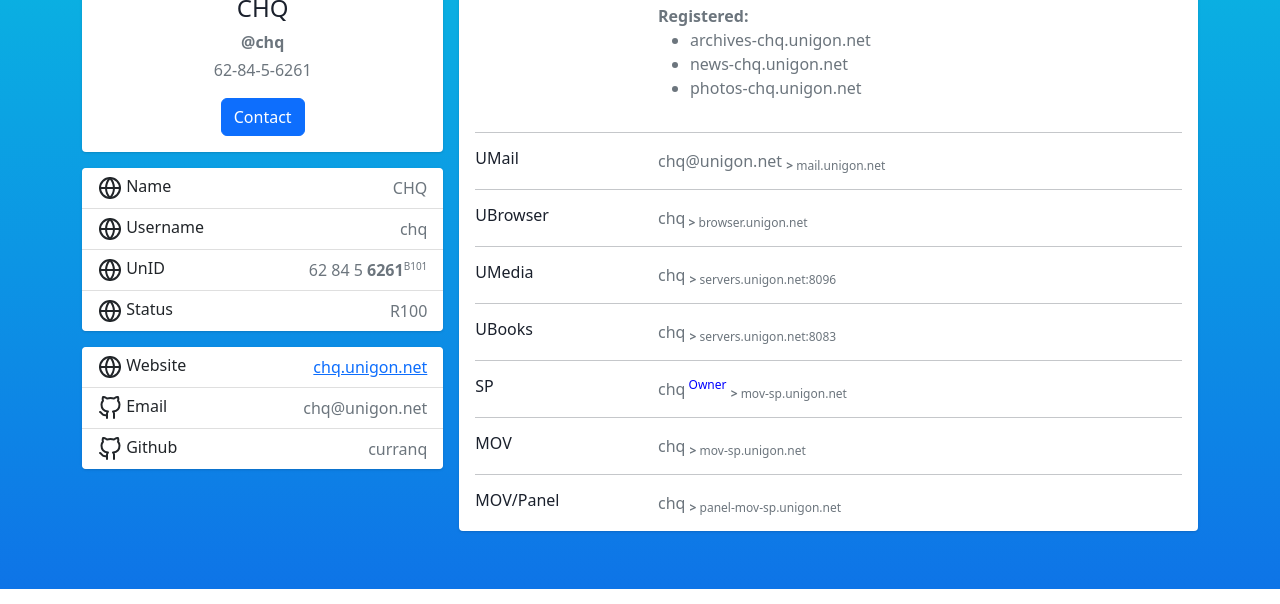
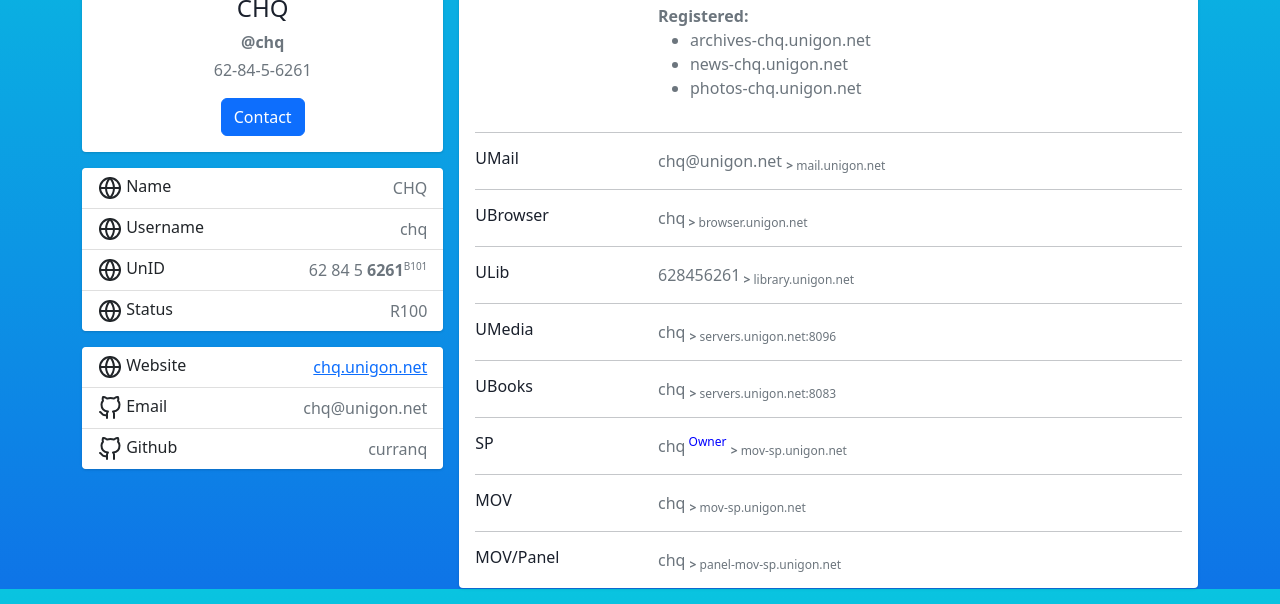
Before and after one commit to iunigon/users, a plain HTML site: page users/chq/profile.html in a window 1280 px wide. Shown: the part 211-815 px from the top of the page. Drawn offline with nearby package versions, Linux system fonts and the light colour scheme.

Commit message:
Update profile.html

```diff
--- a/users/chq/profile.html
+++ b/users/chq/profile.html
@@ -170,6 +170,15 @@ body{
                   <hr>
                   <div class="row">
                     <div class="col-sm-3">
+                      <h6 class="mb-0">ULib</h6>
+                    </div>
+                    <div class="col-sm-9 text-secondary">
+                      628456261<sub> <b>></b> library.unigon.net</sup>
+                    </div>
+                  </div>
+                  <hr>
+                  <div class="row">
+                    <div class="col-sm-3">
                       <h6 class="mb-0">UMedia</h6>
                     </div>
                     <div class="col-sm-9 text-secondary">
```
